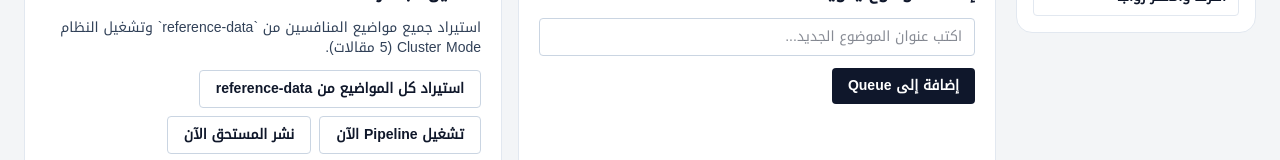
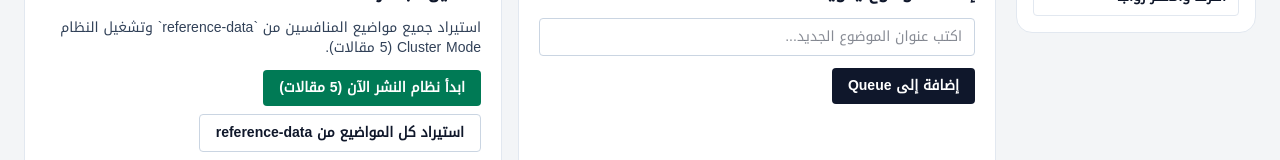
Before and after one commit to abazaid/malooma, a Next.js app: page /admin/pipeline in a window 1280 px wide. Shown: the part 396-556 px from the top of the page. Built offline with nearby package versions, Linux system fonts and the light colour scheme; no server answers; the database is empty.

Commit message:
feat: add manual publish system button in admin pipeline

```diff
--- a/app/admin/actions.ts
+++ b/app/admin/actions.ts
@@ -159,6 +159,15 @@ export async function runPipelineNowAction(): Promise<void> {
   });
 }
 
+export async function startManualPublishingSystemAction(): Promise<void> {
+  await withGuard(async () => {
+    // Manual run outside cron. This does not alter cron schedules.
+    await runContentPipeline({ intake: false, dailyLimit: 5, scheduleBatch: 5 });
+    revalidatePath("/admin/pipeline");
+    revalidatePath("/admin");
+  });
+}
+
 export async function publishDueNowAction(): Promise<void> {
   await withGuard(async () => {
     await publishDueArticles(5);
--- a/app/admin/pipeline/page.tsx
+++ b/app/admin/pipeline/page.tsx
@@ -6,6 +6,7 @@ import {
   processImagesNowAction,
   publishDueNowAction,
   runPipelineNowAction,
+  startManualPublishingSystemAction,
 } from "@/app/admin/actions";
 import { prisma } from "@/lib/prisma";
 
@@ -136,6 +137,11 @@ export default async function AdminPipelinePage() {
           <h3 className="text-lg font-bold text-slate-900">تشغيل مباشر</h3>
           <p className="text-sm text-slate-700">استيراد جميع مواضيع المنافسين من `reference-data` وتشغيل النظام Cluster Mode (5 مقالات).</p>
           <div className="flex flex-wrap gap-2">
+            <form action={startManualPublishingSystemAction}>
+              <button type="submit" className="rounded bg-emerald-700 px-4 py-2 text-sm font-bold text-white hover:bg-emerald-800">
+                ابدأ نظام النشر الآن (5 مقالات)
+              </button>
+            </form>
             <form action={importAllReferenceTopicsAction}>
               <button type="submit" className="rounded border border-slate-300 px-4 py-2 text-sm font-semibold hover:bg-slate-50">
                 استيراد كل المواضيع من reference-data
```
